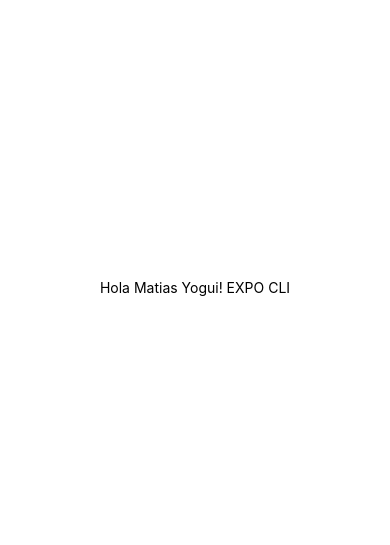
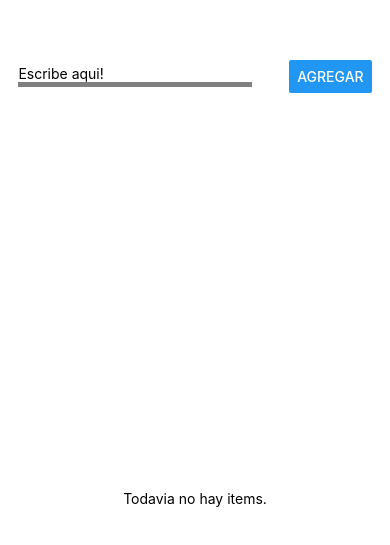
Before and after one commit to matiasyogui/curso-react-native, a React Native app: screen / in a window 390 px wide. Shown: the part 135-680 px from the top of the page. Built offline with nearby package versions, Linux system fonts and the light colour scheme.

Commit message:
avances en la aplicacion

```diff
--- a/App.js
+++ b/App.js
@@ -1,14 +1,106 @@
-import { StyleSheet, Text, View } from "react-native";
+import {
+  Button,
+  FlatList,
+  Modal,
+  StyleSheet,
+  Text,
+  TextInput,
+  View,
+} from "react-native";
+import React, { useState } from "react";
 
-import React from "react";
 import { StatusBar } from "expo-status-bar";
 
 export default function App() {
+  const [list, setList] = useState([]);
+  const [input, setInput] = useState("");
+  const [itemSelected, setItemSelected] = useState(null);
+  const [modal, setModal] = useState(false);
+
+  const onAdd = () => {
+    setList([
+      ...list,
+      { id: Math.floor(Math.random() * 1000) + 1, value: input },
+    ]);
+  };
+
+  const onHandleModal = (item) => {
+    setItemSelected(item);
+    setModal(true);
+  };
+
+  const onHandleDelete = () => {
+    setList([
+      list.filter((item) => {
+        item.id != itemSelected.id;
+      }),
+    ]);
+    setModal(false);
+  };
+
   return (
-    <View style={styles.container}>
-      <Text>Hola Matias Yogui! EXPO CLI</Text>
-      <StatusBar style="auto" />
-    </View>
+    <>
+      <Modal
+        visible={modal}
+        transparent
+        onRequestClose={() => setModal(false)}
+        animationType="fade"
+      >
+        <View
+          style={{
+            backgroundColor: "rgba(0, 0, 0, 0.5)",
+            alignItems: "center",
+            justifyContent: "center",
+          }}
+        >
+          <View style={{ width: "50%", height: "25%" }}>
+            <Text>Eliminar el item?</Text>
+            <View>
+              <Button
+                onPress={() => {
+                  onHandleDelete();
+                }}
+                title="SI"
+              />
+              <Button
+                onPress={() => {
+                  setModal(false);
+                }}
+                title="NO"
+              />
+            </View>
+          </View>
+        </View>
+      </Modal>
+
+      <View style={styles.container}>
+        <TextInput
+          placeholder="Escribe aqui!"
+          style={styles.input}
+          onChangeText={(text) => setInput(text)}
+        />
+        <Button title="AGREGAR" onPress={onAdd} />
+      </View>
+      <View style={styles.container}>
+        {list.length > 0 ? (
+          <FlatList
+            data={list}
+            renderItem={(data) => (
+              <View style={styles.container}>
+                <Text style={styles.texto}>{data.item.value}</Text>
+                <Button
+                  title="X"
+                  onPress={() => onHandleModal(data.item)}
+                ></Button>
+              </View>
+            )}
+            keyExtractor={(item) => item.id}
+          ></FlatList>
+        ) : (
+          <Text>Todavia no hay items.</Text>
+        )}
+      </View>
+    </>
   );
 }
 
@@ -17,6 +109,17 @@ const styles = StyleSheet.create({
     flex: 1,
     backgroundColor: "#fff",
     alignItems: "center",
-    justifyContent: "center",
+    flexDirection: "row",
+    justifyContent: "space-around",
+  },
+  input: {
+    borderBottomColor: "grey",
+    borderBottomWidth: 5,
+    width: "60%",
+  },
+  texto: {
+    fontSize: 20,
+    color: "black",
+    marginBottom: 20,
   },
 });
```
